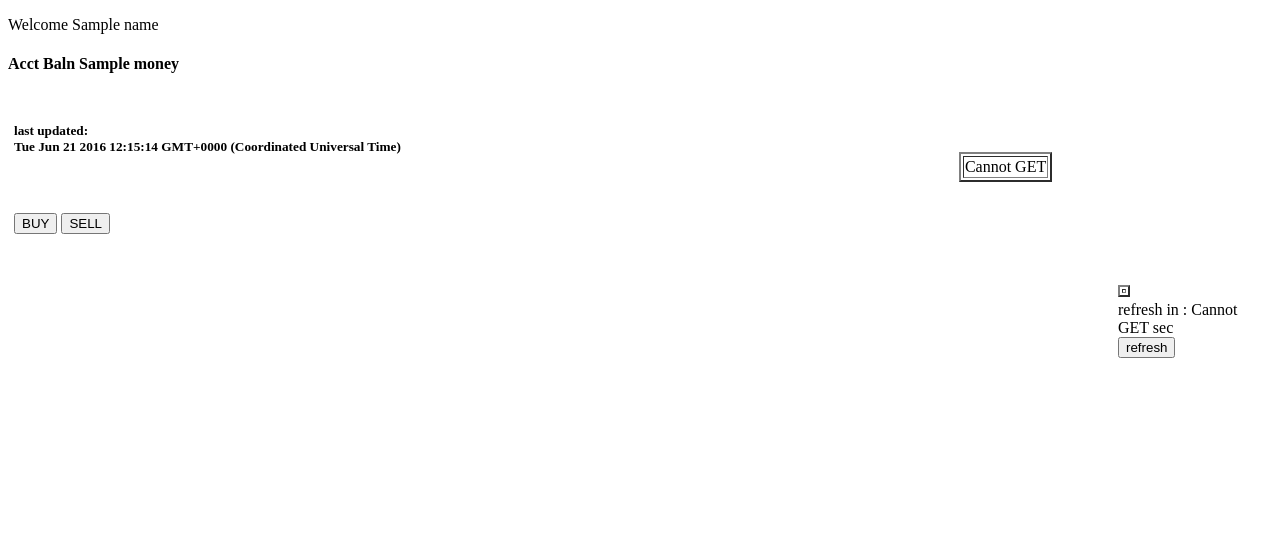
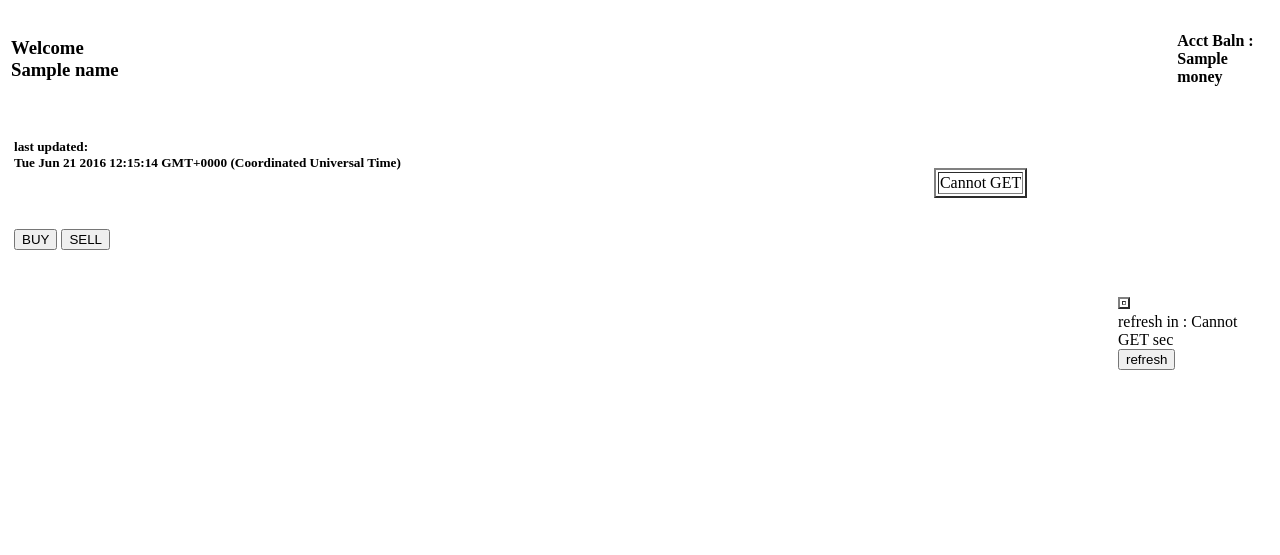
Before and after one commit to entrcellrr/WallStreet_django, a Django app: template wllstreet/templates/sellbuy/transact.html in a window 1280 px wide. Shown: the top 555 px of the page. Run offline with Django 3.2, Linux system fonts and the light colour scheme; the template is opened without the code that fills it: most values are stand-ins (such as "Sample title", 1, 10 or a date in 2020).

Commit message:
sell/buy bugs fixed

```diff
--- a/sellbuy/views_sellbuy.py
+++ b/sellbuy/views_sellbuy.py
@@ -73,7 +73,7 @@ def sellbuyhome(request):
 	Desc='All'
 	name_return = 'share1'
 	error=''
-
+	print"??????????????????????????????????????????????????????????????"+str(request.user)
 	if request.method == 'POST':
 		Desc = request.POST.get("ShareDescrib")
 		name_return = request.POST.get("ShareName")
--- a/wllstreet/templates/sellbuy/transact.html
+++ b/wllstreet/templates/sellbuy/transact.html
@@ -1,9 +1,18 @@
-{% extends "base.html" %}
+<!DOCTYPE html>
+<html>
+<head>
+    <meta charset="utf-8">
+  <title>WALLSTREET</title>
+    <meta name="description" content="">
 
-{% block content %}
-  <p>Welcome {{ name }}</p>
-  <h4><p>Acct Baln {{ money }}</p></h4>
+</head>
+<body onload="loadDoc()">
 
+<table height =5><tr><td>
+  <h3>Welcome {{ name }}</p></h3></td>
+  <td width =1050></td><td>
+  <h4><p>Acct Baln : {{ money }}</p></h4>
+  </td>
 <table>
   <tr >
     <td>
@@ -19,11 +28,11 @@
   <input type="submit" value="SELL" name = "sell"/>
 
 </form></td>
-<td width = 550></td>
+<td width = 525></td>
 <td>
-<table border=2><tr><td><div id="news">google has launched worlds 1st self driving cars</div></td></tr></table>
+<table  border=2><tr><td><div id="news">google has launched worlds 1st self driving cars</div></td></tr></table>
 </td></tr></table>
-    <table height =308 width =1100>
+    <table height =300 width =1100>
       <tr>
         <td>
         </td></tr></table>
@@ -33,7 +42,7 @@
   <table>
     <tr>
       <td>
-        <table border=2><tr><td>
+        <table  border=2><tr><td>
         <div id="demo"></div>
         </td></tr></table>
       </td></tr>
@@ -102,4 +111,5 @@ function loadNews(){
 </script>
 
     <br>
-{% endblock %}
+</body>
+</html>
```
Also changed, not shown: db.sqlite3, 1 other file.
